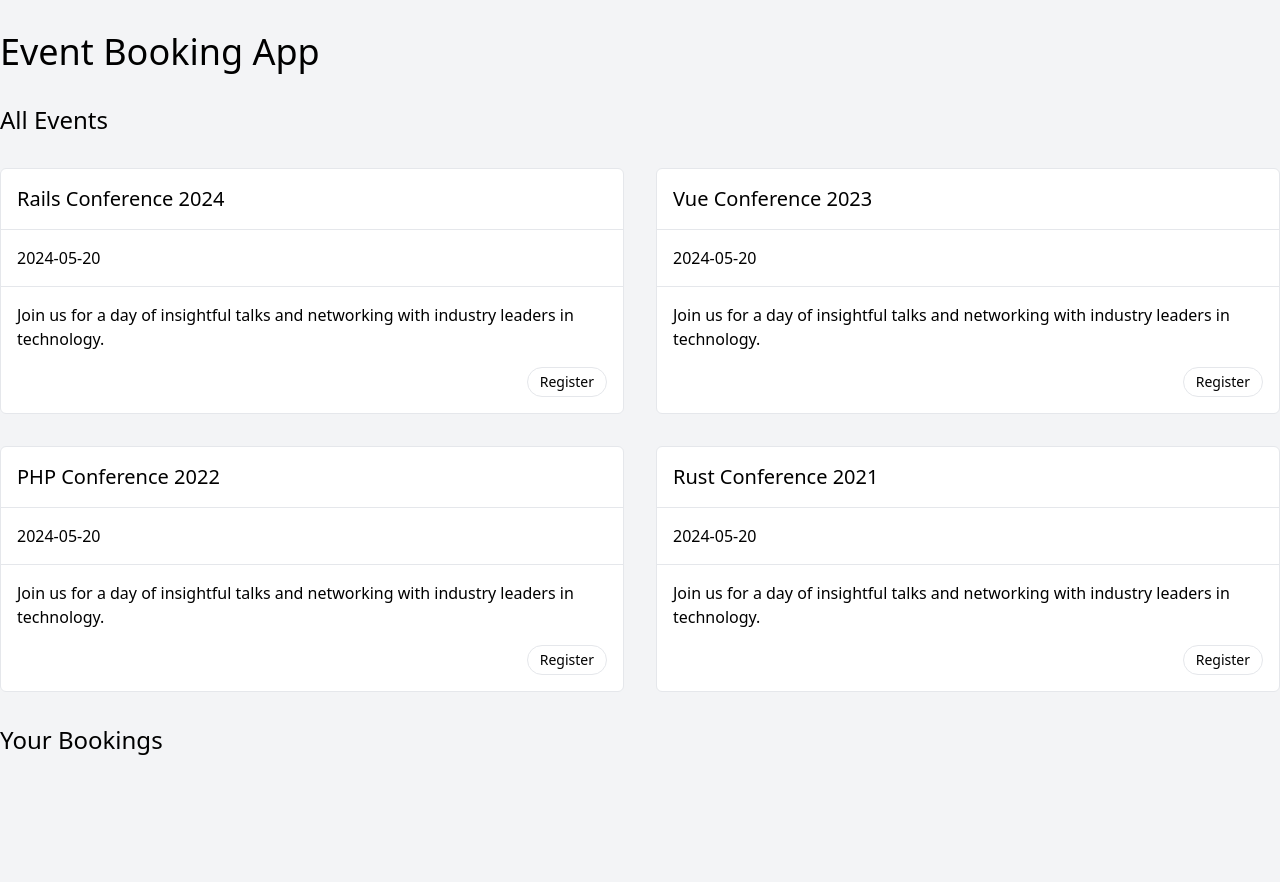
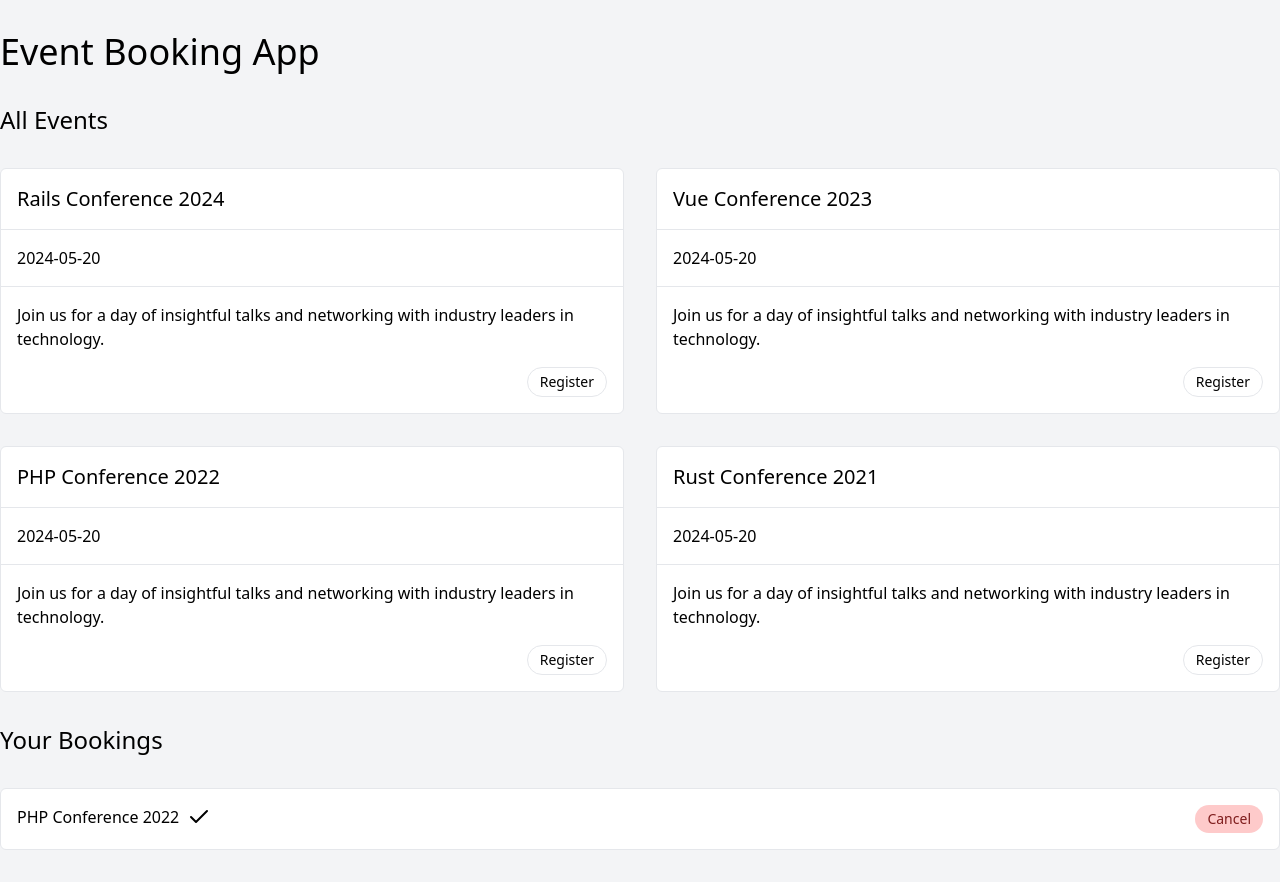
Before and after one commit to filipivanovic/event-booking, a Vue app: page / in a window 1280 px wide. Before the commit the page ends 820 px from the top, so only its background shows below. Built offline with nearby package versions, Linux system fonts and the light colour scheme; data requests are answered from the project's data file.

Commit message:
dynamic components

```diff
--- a/db.json
+++ b/db.json
@@ -29,5 +29,13 @@
       "location": "Convention Center, Downtown"
     }
   ],
-  "bookings": []
+  "bookings": [
+    {
+      "id": "1726263118582",
+      "userId": 1,
+      "eventId": "3",
+      "eventTitle": "PHP Conference 2022",
+      "status": "confirmed"
+    }
+  ]
 }
--- a/src/App.vue
+++ b/src/App.vue
@@ -7,9 +7,7 @@
 const bookings = ref([])
 const bookingsLoading = ref(false)
 
-const findBookingById = (id) => {
-  bookings.value.findIndex(b => b.id === id)
-}
+const findBookingById = (id) => bookings.value.findIndex(b => b.id === id)
 
 const fetchBookings = async () => {
   bookingsLoading.value = true
@@ -93,7 +91,7 @@
         <BookingItem v-for="booking in bookings"
                      :key="booking" :title="booking.eventTitle"
                      :status="booking.status"
-                     @canceled="cancelBooking(booking.id)"></BookingItem>
+                     @cancelled="cancelBooking(booking.id)"></BookingItem>
       </template>
       <template v-else>
         <LoadingBookingItem v-for="i in 4" :key="i"></LoadingBookingItem>
--- a/src/components/BookingItem.vue
+++ b/src/components/BookingItem.vue
@@ -1,15 +1,17 @@
 <script setup>
-
 import SectionCard from '@/components/SectionCard.vue'
 import RoundButton from '@/components/RoundButton.vue'
+import { LoaderCircle, Check } from 'lucide-vue-next'
+import { computed } from 'vue'
 
-defineProps({
+const props = defineProps({
   title: String,
   status: String
-})
+});
+const pending = computed(() => props.status === 'pending')
+const icon = computed(() => (pending.value ? LoaderCircle : Check))
 
-defineEmits(['canceled'])
-
+defineEmits(['cancelled'])
 </script>
 
 <template>
@@ -17,9 +19,9 @@
     <div class="flex justify-between">
       <div class="flex space-x-2">
         <div>{{ title }}</div>
-        <div>{{ status }}</div>
+        <div><component :is="icon" :class="{ 'animate-spin': pending }" /></div>
       </div>
-      <RoundButton variant="danger" @click="$emit('canceled')">Cancel</RoundButton>
+      <RoundButton variant="danger" @click="$emit('cancelled')">Cancel</RoundButton>
     </div>
   </SectionCard>
 </template>
```
